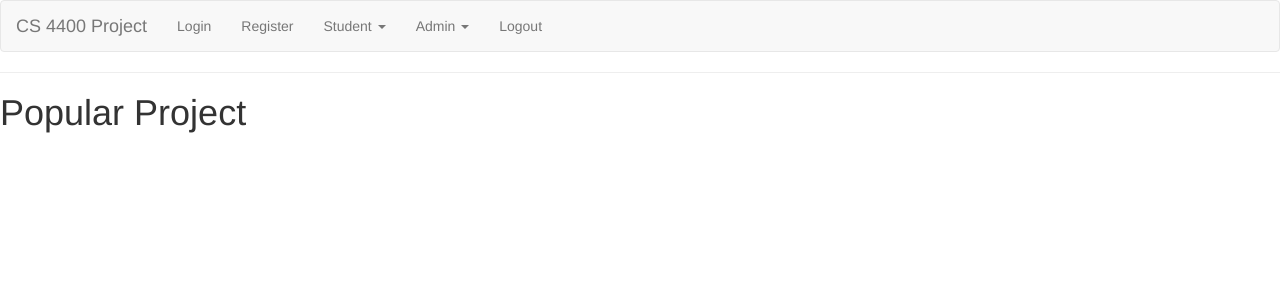
After one commit to bmawji3/cs4400, a Flask app: page /pop-proj-admin in a window 1280 px wide. The commit adds this page. Shown: the top 300 px of the page. Run offline with Flask 2, Linux system fonts and the light colour scheme; the visitor is signed in with stand-in values (Sample User, id 1); some libraries are stand-ins or nearby versions.

Commit message:
added pages & check login functionality

```diff
--- a/phase3/app/general/views.py
+++ b/phase3/app/general/views.py
@@ -62,15 +62,193 @@ def register():
     return render_template('register.html', title='Register', form=form)
 
 
+################# BEGIN STUDENT FUNCTIONS #################
 @app.route('/main-student', methods=['GET', 'POST'])
 def main_student():
+    # Check login & role -- DO NOT MODIFY
+    if 'username' in session:
+        if session.get('role') != 'Student':
+            flash('You are not a Student!')
+            return redirect(url_for('main_admin'))
+    else:
+        flash('You are not logged in!')
+        return redirect(url_for('login'))
+    # Code after this comment
+
     return render_template('student/main_student.html', title='Main')
 
 
+@app.route('/me-student', methods=['GET', 'POST'])
+def me_student():
+    # Check login & role -- DO NOT MODIFY
+    if 'username' in session:
+        if session.get('role') != 'Student':
+            flash('You are not a Student!')
+            return redirect(url_for('main_admin'))
+    else:
+        flash('You are not logged in!')
+        return redirect(url_for('login'))
+    # Code after this comment
+
+    return render_template('student/me_student.html', title='Me')
+
+
+@app.route('/edit-student', methods=['GET', 'POST'])
+def edit_student():
+    # Check login & role -- DO NOT MODIFY
+    if 'username' in session:
+        if session.get('role') != 'Student':
+            flash('You are not a Student!')
+            return redirect(url_for('main_admin'))
+    else:
+        flash('You are not logged in!')
+        return redirect(url_for('login'))
+    # Code after this comment
+
+    return render_template('student/edit_student.html', title='Edit Profile')
+
+
+@app.route('/my-application-student', methods=['GET', 'POST'])
+def my_application_student():
+    # Check login & role -- DO NOT MODIFY
+    if 'username' in session:
+        if session.get('role') != 'Student':
+            flash('You are not a Student!')
+            return redirect(url_for('main_admin'))
+    else:
+        flash('You are not logged in!')
+        return redirect(url_for('login'))
+    # Code after this comment
+
+    return render_template('student/my_application_student.html', title='My Application')
+
+
+@app.route('/project-student', methods=['GET', 'POST'])
+def project_student():
+    # Check login & role -- DO NOT MODIFY
+    if 'username' in session:
+        if session.get('role') != 'Student':
+            flash('You are not a Student!')
+            return redirect(url_for('main_admin'))
+    else:
+        flash('You are not logged in!')
+        return redirect(url_for('login'))
+    # Code after this comment
+
+    project = 'Know Your Water'
+    return render_template('student/project_student.html', title='View and Apply Project', project=project)
+
+
+@app.route('/course-student', methods=['GET', 'POST'])
+def course_student():
+    # Check login & role -- DO NOT MODIFY
+    if 'username' in session:
+        if session.get('role') != 'Student':
+            flash('You are not a Student!')
+            return redirect(url_for('main_admin'))
+    else:
+        flash('You are not logged in!')
+        return redirect(url_for('login'))
+    # Code after this comment
+
+    course = 'CS/PSYC 3750'
+    return render_template('student/course_student.html', title='View Course', course=course)
+
+
+################# END STUDENT FUNCTIONS #################
+
+################# BEGIN ADMIN FUNCTIONS #################
 @app.route('/main-admin', methods=['GET', 'POST'])
 def main_admin():
+    # Check login & role -- DO NOT MODIFY
+    if 'username' in session:
+        if session.get('role') != 'Admin':
+            flash('You are not a Admin!')
+            return redirect(url_for('main_student'))
+    else:
+        flash('You are not logged in!')
+        return redirect(url_for('login'))
+    # Code after this comment
+
     return render_template('admin/main_admin.html', title='Choose Functionality')
 
+
+@app.route('/application-admin', methods=['GET', 'POST'])
+def application_admin():
+    # Check login & role -- DO NOT MODIFY
+    if 'username' in session:
+        if session.get('role') != 'Admin':
+            flash('You are not a Admin!')
+            return redirect(url_for('main_student'))
+    else:
+        flash('You are not logged in!')
+        return redirect(url_for('login'))
+    # Code after this comment
+
+    return render_template('admin/application_admin.html', title='View Applications')
+
+
+@app.route('/pop-proj-admin', methods=['GET', 'POST'])
+def pop_proj_admin():
+    # Check login & role -- DO NOT MODIFY
+    if 'username' in session:
+        if session.get('role') != 'Admin':
+            flash('You are not a Admin!')
+            return redirect(url_for('main_student'))
+    else:
+        flash('You are not logged in!')
+        return redirect(url_for('login'))
+    # Code after this comment
+
+    return render_template('admin/pop_proj_admin.html', title='View Popular Projects')
+
+
+@app.route('/application-report-admin', methods=['GET', 'POST'])
+def application_report_admin():
+    # Check login & role -- DO NOT MODIFY
+    if 'username' in session:
+        if session.get('role') != 'Admin':
+            flash('You are not a Admin!')
+            return redirect(url_for('main_student'))
+    else:
+        flash('You are not logged in!')
+        return redirect(url_for('login'))
+    # Code after this comment
+
+    return render_template('admin/application_report_admin.html', title='View Application Report')
+
+
+@app.route('/add-project-admin', methods=['GET', 'POST'])
+def add_project_admin():
+    # Check login & role -- DO NOT MODIFY
+    if 'username' in session:
+        if session.get('role') != 'Admin':
+            flash('You are not a Admin!')
+            return redirect(url_for('main_student'))
+    else:
+        flash('You are not logged in!')
+        return redirect(url_for('login'))
+    # Code after this comment
+
+    return render_template('admin/add_project_admin.html', title='Add Project')
+
+
+@app.route('/add-course-admin', methods=['GET', 'POST'])
+def add_course_admin():
+    # Check login & role -- DO NOT MODIFY
+    if 'username' in session:
+        if session.get('role') != 'Admin':
+            flash('You are not a Admin!')
+            return redirect(url_for('main_student'))
+    else:
+        flash('You are not logged in!')
+        return redirect(url_for('login'))
+    # Code after this comment
+
+    return render_template('admin/add_course_admin.html', title='Add Course')
+
+
+################# END ADMIN FUNCTIONS #################
 
 @app.route('/logout', methods=['GET', 'POST'])
 def logout():
@@ -84,7 +262,6 @@ def logout():
 # def before_request():
 #     g.user = current_user
 
-
 def flash_errors(form):
     for field, errors in form.errors.items():
         for error in errors:
--- /dev/null
+++ b/phase3/app/templates/admin/add_course_admin.html
@@ -0,0 +1,4 @@
+{% extends "base.html" %}
+{% block content %}
+    <h1>Add a Course</h1>
+{% endblock %}
--- /dev/null
+++ b/phase3/app/templates/admin/add_project_admin.html
@@ -0,0 +1,4 @@
+{% extends "base.html" %}
+{% block content %}
+    <h1>Add a Project</h1>
+{% endblock %}
--- /dev/null
+++ b/phase3/app/templates/admin/application_admin.html
@@ -0,0 +1,4 @@
+{% extends "base.html" %}
+{% block content %}
+    <h1>Application</h1>
+{% endblock %}
--- /dev/null
+++ b/phase3/app/templates/admin/application_report_admin.html
@@ -0,0 +1,4 @@
+{% extends "base.html" %}
+{% block content %}
+    <h1>Application Report</h1>
+{% endblock %}
--- /dev/null
+++ b/phase3/app/templates/admin/pop_proj_admin.html
@@ -0,0 +1,4 @@
+{% extends "base.html" %}
+{% block content %}
+    <h1>Popular Project</h1>
+{% endblock %}
--- a/phase3/app/templates/base.html
+++ b/phase3/app/templates/base.html
@@ -12,51 +12,7 @@
     <script src="https://maxcdn.bootstrapcdn.com/bootstrap/3.3.7/js/bootstrap.min.js"></script>
 </head>
 <body>
-<!--     <div>CS 4400 Project:
-        <a href={{url_for('main_student')}}>Main Student</a>
-        <a href={{url_for('main_admin')}}>Main Admin</a>
-        {% if session.username %}
-            <a href="{{url_for('logout')}}">Logout</a>
-        {% endif %}
-    </div> -->
-<!-- <div>CS 4400 Project:
-  <div class="btn-group">
-    <a class="btn btn-link" type="button" href={{url_for('login')}}>Login</a>
-    <a class="btn btn-link" type="button" href={{url_for('register')}}>Register</a>
-
-    <button type="button" class="btn btn-link dropdown-toggle" data-toggle="dropdown">Student <span class="caret"></span></button>
-    <div class="dropdown-menu">
-      <a class="dropdown-item" href={{url_for('main_student')}}>Main</a>
-      <div class="dropdown-divider"></div>
-    </div>
-  </div>
-  <div class="btn-group">
-    <button type="button" class="btn btn-link dropdown-toggle" data-toggle="dropdown" aria-haspopup="true" aria-expanded="false">Admin <span class="caret"></button>
-    <div class="dropdown-menu">
-      <a class="dropdown-item" href="#">Action</a>
-      <a class="dropdown-item" href="#">Another action</a>
-      <a class="dropdown-item" href="#">Something else here</a>
-      <div class="dropdown-divider"></div>
-      <a class="dropdown-item" href="#">Separated link</a>
-    </div>
-  </div>
-  <div class="dropdown">
-    <button class="btn btn-link dropdown-toggle" type="button" data-toggle="dropdown" aria-haspopup="true" aria-expanded="false">Student <span class="caret"></span></button>
-      <ul class="dropdown-menu">
-        <li><a href={{url_for('main_student')}}>Main</a></li>
-      </ul>
-  </div>
-  <div class="dropdown">
-    <button class="btn btn-link dropdown-toggle" type="button" data-toggle="dropdown" aria-haspopup="true" aria-expanded="false">Admin <span class="caret"></span></button>
-      <ul class="dropdown-menu">
-        <li><a href={{url_for('main_admin')}}>Main</a></li>
-      </ul>
-  </div>
-  {% if session.username %}
-    <a class="btn btn-link" type="button" href={{url_for('logout')}}>Logout</a>
-  {% endif %}
-</div> -->
-    <!-- ********** BEGIN HEADER ********** -->
+    <!-- ********** BEGIN NAV-BAR ********** -->
     <nav class="navbar navbar-default">
       <div class="container-fluid">
         <div class="navbar-header">
@@ -65,29 +21,42 @@
         <ul class="nav navbar-nav">
           <li><a href={{url_for('login')}}>Login</a></li>
           <li><a href={{url_for('register')}}>Register</a></li>
-          <!-- Student -->
+          <!-- BEGIN STUDENT -->
           <li class="dropdown">
             <a class="dropdown-toggle" data-toggle="dropdown" href="#">Student
             <span class="caret"></span></a>
             <ul class="dropdown-menu">
               <li><a href={{url_for('main_student')}}>Main</a></li>
+              <li><a href={{url_for('me_student')}}>Me</a></li>
+              <li><a href={{url_for('edit_student')}}>Edit Profile</a></li>
+              <li><a href={{url_for('my_application_student')}}>My Application</a></li>
+              <li><a href={{url_for('project_student')}}>View and Apply Project</a></li>
+              <li><a href={{url_for('course_student')}}>View Course</a></li>
             </ul>
           </li>
-          <!-- Admin -->
+          <!-- END STUDENT -->
+
+          <!-- BEGIN ADMIN -->
           <li class="dropdown">
             <a class="dropdown-toggle" data-toggle="dropdown" href="#">Admin
             <span class="caret"></span></a>
             <ul class="dropdown-menu">
               <li><a href="{{url_for('main_admin')}}">Main</a></li>
+              <li><a href="{{url_for('application_admin')}}">Application</a></li>
+              <li><a href="{{url_for('pop_proj_admin')}}">Popular Project</a></li>
+              <li><a href="{{url_for('application_report_admin')}}">Application Report</a></li>
+              <li><a href="{{url_for('add_project_admin')}}">Add Project</a></li>
+              <li><a href="{{url_for('add_course_admin')}}">Add Course</a></li>
             </ul>
           </li>
+          <!-- END ADMIN -->
           {% if session.username %}
           <li><a href={{url_for('logout')}}>Logout</a></li>
           {% endif %}
         </ul>
       </div>
     </nav>
-    <!-- ********** END HEADER ********** -->
+    <!-- ********** END NAV-BAR ********** -->
     <hr>
     <!-- For flashing messages -->
       {% with messages = get_flashed_messages(with_categories=true) %}
--- a/phase3/app/templates/index.html
+++ /dev/null
@@ -1,6 +0,0 @@
-{% extends "base.html" %}
-{% block content %}
-    <h1>Welcome {{ user }}!</h1>
-    <p>I bet you weren't expecting this, were you?</p>
-    <img src="http://barkpost-assets.s3.amazonaws.com/wp-content/uploads/2013/11/3dDoge.gif">
-{% endblock %}
--- /dev/null
+++ b/phase3/app/templates/student/course_student.html
@@ -0,0 +1,5 @@
+{% extends "base.html" %}
+{% block content %}
+  <h1>View Course</h1>
+  <h1>{{ course }}</h1>
+{% endblock %}
--- /dev/null
+++ b/phase3/app/templates/student/edit_student.html
@@ -0,0 +1,4 @@
+{% extends "base.html" %}
+{% block content %}
+    <h1>Edit Profile</h1>
+{% endblock %}
--- /dev/null
+++ b/phase3/app/templates/student/me_student.html
@@ -0,0 +1,4 @@
+{% extends "base.html" %}
+{% block content %}
+    <h1>Me</h1>
+{% endblock %}
--- /dev/null
+++ b/phase3/app/templates/student/my_application_student.html
@@ -0,0 +1,4 @@
+{% extends "base.html" %}
+{% block content %}
+    <h1>My Application</h1>
+{% endblock %}
--- /dev/null
+++ b/phase3/app/templates/student/project_student.html
@@ -0,0 +1,5 @@
+{% extends "base.html" %}
+{% block content %}
+  <h1>View and Apply Project</h1>
+  <h1>{{ project }}</h1>
+{% endblock %}
```
